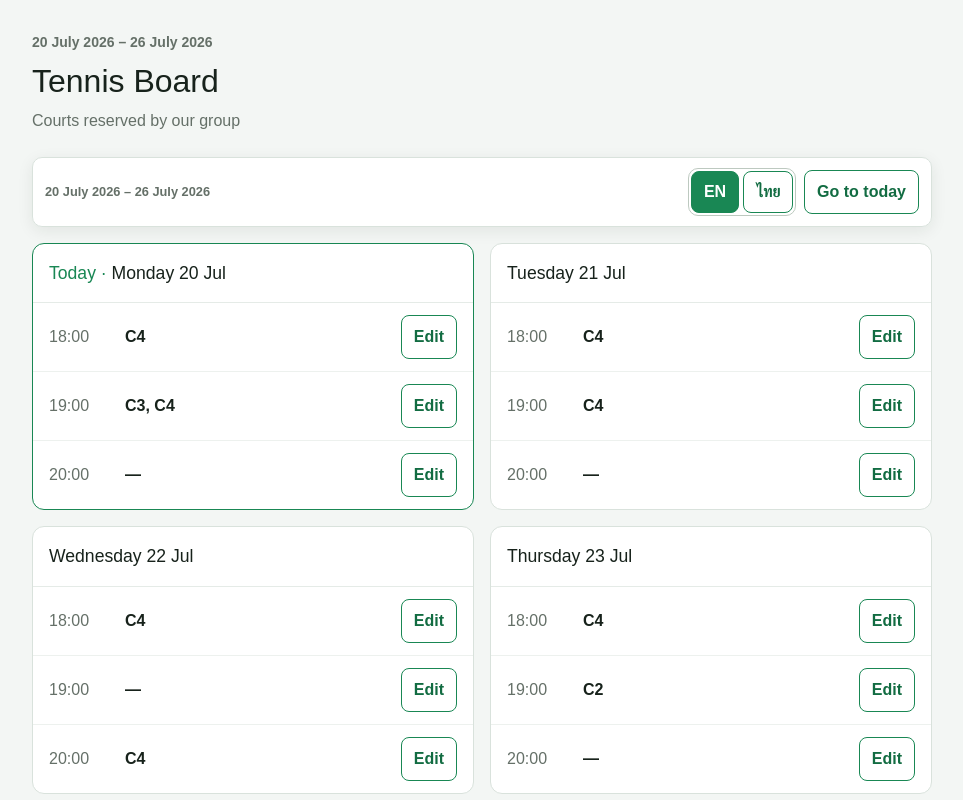
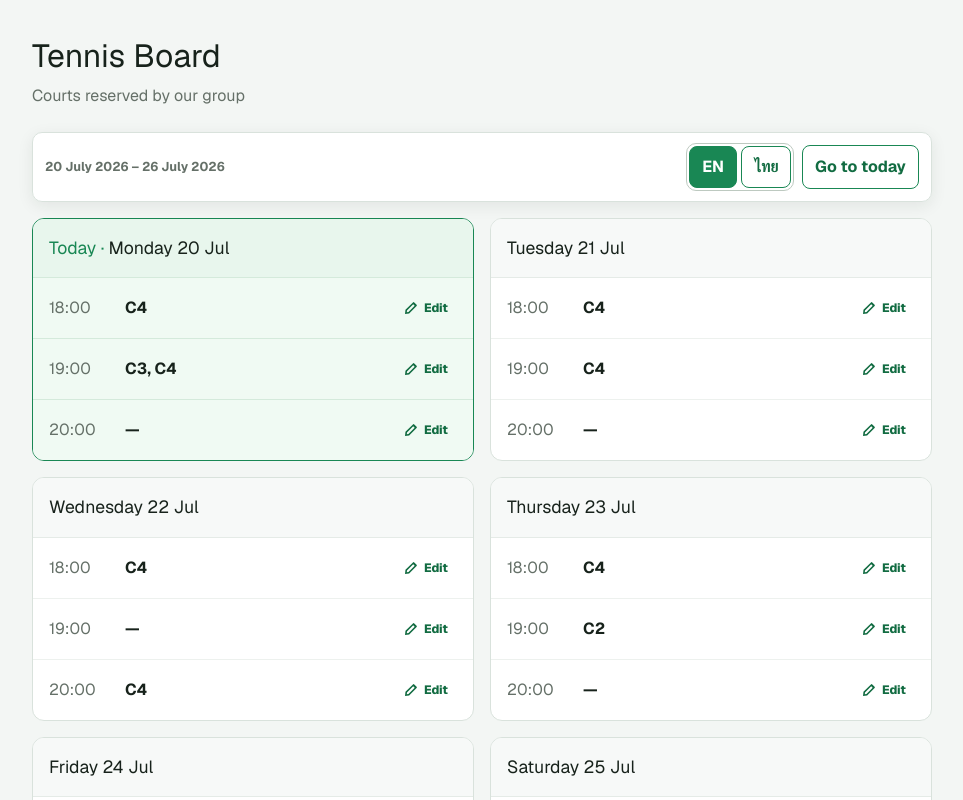
Before and after one commit to TERIOS000/tennisBoard, a Next.js app: page / in a window 1280 px wide. Shown: the top 800 px of the page, without its empty margins (158-1121 px from the left). Built offline with nearby package versions, Linux system fonts and the light colour scheme.

Commit message:
improve ui and color scheme

```diff
--- a/app/globals.css
+++ b/app/globals.css
@@ -8,7 +8,12 @@ body {
   margin: 0;
   background: #f3f6f4;
   color: #17221b;
-  font-family: Arial, Helvetica, sans-serif;
+  font-family: var(--font-geist-sans), Arial, Helvetica, sans-serif;
+}
+
+html[lang="th"] body {
+  font-family: var(--font-noto-sans-thai), var(--font-geist-sans), sans-serif;
+  letter-spacing: normal;
 }
 
 button,
@@ -36,18 +41,13 @@ button {
 }
 
 .board-header h1 {
-  margin: 4px 0;
+  margin: 0 0 4px;
   font-size: 2rem;
 }
 
 .board-header p {
   margin: 0;
   color: #657068;
-}
-
-.date-range {
-  font-size: 0.875rem;
-  font-weight: 700;
 }
 
 .language-switcher {
@@ -114,6 +114,10 @@ button {
   font-weight: 700;
 }
 
+.board-toolbar > button {
+  white-space: nowrap;
+}
+
 .toolbar-actions {
   display: flex;
   align-items: center;
@@ -145,12 +149,18 @@ button {
   margin: 0;
   padding: 16px;
   border-bottom: 1px solid #e5ebe7;
+  background: #f7f9f8;
   font-size: 1.1rem;
 }
 
 .day-card.today {
   border-color: #198754;
   scroll-margin-top: 76px;
+}
+
+.day-card.today h2 {
+  border-bottom-color: #d4eadb;
+  background: #e8f6ed;
 }
 
 .today-label {
@@ -175,10 +185,19 @@ button {
   border-bottom: 0;
 }
 
+.day-card.today .slot-row {
+  border-bottom-color: #d4eadb;
+  background: #f0faf3;
+}
+
+.day-card.today .slot-row:last-child {
+  border-bottom: 0;
+}
+
 .language-switcher button:focus-visible,
 .board-toolbar button:focus-visible,
 .edit-button:focus-visible,
-.qr-badge:focus-visible,
+.qr-action:focus-visible,
 .court-option:focus-visible,
 .slot-editor button:focus-visible,
 .slot-editor input:focus-visible,
@@ -205,20 +224,60 @@ button {
   color: #657068;
 }
 
-.qr-badge {
-  min-height: 32px;
-  padding: 2px 6px;
-  border: 0;
-  border-radius: 999px;
-  background: #e4f4e9;
-  color: #126c42;
-  font-size: 0.7rem;
-  font-weight: 800;
+.slot-actions {
+  display: flex;
+  align-items: center;
+  justify-content: flex-end;
+  flex-wrap: wrap;
+  gap: 6px;
 }
 
-.qr-badge:hover,
-.qr-badge:focus-visible {
-  background: #ccebd6;
+.qr-action,
+.edit-button {
+  display: inline-flex;
+  align-items: center;
+  justify-content: center;
+  gap: 5px;
+  min-height: 36px;
+  padding: 6px 8px;
+  border: 0;
+  border-radius: 8px;
+  background: transparent;
+  color: #126c42;
+  font-size: 0.76rem;
+  font-weight: 800;
+  white-space: nowrap;
+}
+
+.qr-action svg,
+.edit-button svg {
+  width: 16px;
+  height: 16px;
+  flex: 0 0 auto;
+  fill: currentColor;
+}
+
+.qr-action {
+  background: #e4f4e9;
+}
+
+.edit-button {
+  border: 1px solid transparent;
+  background: transparent;
+}
+
+.qr-action:hover,
+.qr-action:focus-visible,
+.edit-button:hover,
+.edit-button:focus-visible {
+  background: #d3eddb;
+}
+
+.court-option:hover:not(.selected),
+.gallery-card:hover,
+.qr-thumbnail:hover {
+  border-color: #72c596;
+  background-color: #eef8f1;
 }
 
 .dialog-backdrop {
@@ -426,6 +485,27 @@ button {
   white-space: nowrap;
 }
 
+.language-switcher button,
+.board-toolbar > button,
+.qr-action,
+.edit-button,
+.court-option,
+.gallery-card,
+.qr-thumbnail {
+  transition: background-color 150ms ease, border-color 150ms ease,
+    color 150ms ease, transform 150ms ease;
+}
+
+.language-switcher button:active,
+.board-toolbar > button:active,
+.qr-action:active,
+.edit-button:active,
+.court-option:active,
+.gallery-card:active,
+.qr-thumbnail:active {
+  transform: translateY(1px);
+}
+
 .qr-preview button,
 .editor-actions button {
   min-height: 44px;
@@ -579,6 +659,15 @@ button {
   }
 }
 
+@media (prefers-reduced-motion: reduce) {
+  *,
+  *::before,
+  *::after {
+    scroll-behavior: auto !important;
+    transition-duration: 0.01ms !important;
+  }
+}
+
 @media (max-width: 420px) {
   .board {
     width: min(100% - 20px, 900px);
@@ -613,9 +702,11 @@ button {
     grid-column: 2;
   }
 
-  .edit-button {
+  .slot-actions {
     grid-column: 3;
     grid-row: 1 / span 2;
+    align-items: flex-end;
+    flex-direction: column;
   }
 
   .slot-meta small {
--- a/app/layout.tsx
+++ b/app/layout.tsx
@@ -1,9 +1,14 @@
 import type { Metadata, Viewport } from "next";
-import { Geist, Geist_Mono } from "next/font/google";
+import { Geist, Geist_Mono, Noto_Sans_Thai } from "next/font/google";
 import "./globals.css";
 
 const geistSans = Geist({ variable: "--font-geist-sans", subsets: ["latin"] });
 const geistMono = Geist_Mono({ variable: "--font-geist-mono", subsets: ["latin"] });
+const notoSansThai = Noto_Sans_Thai({
+  variable: "--font-noto-sans-thai",
+  subsets: ["thai"],
+  weight: "variable",
+});
 
 export const metadata: Metadata = {
   title: "Tennis Board",
@@ -22,7 +27,10 @@ export const viewport: Viewport = {
 
 export default function RootLayout({ children }: Readonly<{ children: React.ReactNode }>) {
   return (
-    <html lang="en" className={`${geistSans.variable} ${geistMono.variable} h-full antialiased`}>
+    <html
+      lang="en"
+      className={`${geistSans.variable} ${geistMono.variable} ${notoSansThai.variable} h-full antialiased`}
+    >
       <body className="min-h-full flex flex-col">{children}</body>
     </html>
   );
--- a/app/page.tsx
+++ b/app/page.tsx
@@ -68,7 +68,7 @@ const copy = {
     qrImages: "Booking QR images (optional)",
     imageHelp: "JPEG, PNG, or WebP · maximum 5 MB each",
     selectedImages: "Selected QR images",
-    viewImages: (count: number) => `${count} QR`,
+    viewImages: (count: number) => `View ${count} QR`,
     viewNamedImage: (name: string) => `View ${name} larger`,
     remove: "Remove",
     removeImage: (name: string) => `Remove ${name}?`,
@@ -109,7 +109,7 @@ const copy = {
     qrImages: "รูป QR การจอง (ไม่บังคับ)",
     imageHelp: "JPEG, PNG หรือ WebP · ไม่เกิน 5 MB ต่อรูป",
     selectedImages: "รูป QR ที่เลือก",
-    viewImages: (count: number) => `${count} QR`,
+    viewImages: (count: number) => `ดู QR ${count} รูป`,
     viewNamedImage: (name: string) => `ดู ${name} แบบขยาย`,
     remove: "ลบ",
     removeImage: (name: string) => `ลบ ${name} หรือไม่`,
@@ -514,11 +514,52 @@ export default function Home() {
 
   const currentImage = lightbox?.images[lightbox.index];
 
+  function scrollToToday() {
+    todayRef.current?.scrollIntoView({ behavior: "smooth", block: "start" });
+  }
+
+  function renderCourts(slot: Slot) {
+    return slot.courts.length > 0 ? slot.courts.join(", ") : "—";
+  }
+
+  function renderSlotActions(day: Day, slot: Slot) {
+    const images = slot.qrImages ?? [];
+
+    return (
+      <span className="slot-actions">
+        {images.length > 0 && (
+          <button
+            className="qr-action"
+            type="button"
+            onClick={() =>
+              setGallery({ date: day.date, label: day.label, time: slot.time, images })
+            }
+          >
+            <svg viewBox="0 0 24 24" aria-hidden="true" focusable="false">
+              <path d="M4 5.5A1.5 1.5 0 0 1 5.5 4h13A1.5 1.5 0 0 1 20 5.5v13a1.5 1.5 0 0 1-1.5 1.5h-13A1.5 1.5 0 0 1 4 18.5v-13Zm2 11.7 3.4-3.4 2.3 2.3 3.8-4.6 2.5 3V6H6v11.2ZM9 11a2 2 0 1 0 0-4 2 2 0 0 0 0 4Z" />
+            </svg>
+            {t.viewImages(images.length)}
+          </button>
+        )}
+        <button
+          className="edit-button"
+          type="button"
+          onClick={() => openEditor(day, slot)}
+          aria-label={t.editLabel(day.label, slot.time)}
+        >
+          <svg viewBox="0 0 24 24" aria-hidden="true" focusable="false">
+            <path d="m16.9 3.6 3.5 3.5a1.4 1.4 0 0 1 0 2L9.2 20.3 3 21l.7-6.2L14.9 3.6a1.4 1.4 0 0 1 2 0ZM6 15.8l-.3 2.5 2.5-.3 9.3-9.3-2.2-2.2L6 15.8Z" />
+          </svg>
+          {t.edit}
+        </button>
+      </span>
+    );
+  }
+
   return (
     <main className="board">
       <header className="board-header">
         <div>
-          <p className="date-range">{formatDateRange(boardDays, language)}</p>
           <h1>{t.appName}</h1>
           <p>{t.subtitle}</p>
         </div>
@@ -545,7 +586,7 @@ export default function Home() {
             ไทย
           </button>
           </fieldset>
-          <button type="button" onClick={() => todayRef.current?.scrollIntoView({ behavior: "smooth" })}>
+          <button type="button" onClick={scrollToToday}>
             {t.todayShortcut}
           </button>
         </div>
@@ -563,39 +604,16 @@ export default function Home() {
               {day.label}
             </h2>
             <div className="slot-list">
-              {day.slots.map((slot) => {
-                const images = slot.qrImages ?? [];
-                return (
+              {day.slots.map((slot) => (
                   <div className="slot-row" key={slot.time}>
                     <time>{slot.time}</time>
-                    <span className="court-name">
-                      {slot.courts.length > 0 ? slot.courts.join(", ") : "—"}
-                    </span>
+                    <span className="court-name">{renderCourts(slot)}</span>
                     <span className="slot-meta">
-                      {images.length > 0 && (
-                        <button
-                          className="qr-badge"
-                          type="button"
-                          onClick={() =>
-                            setGallery({ date: day.date, label: day.label, time: slot.time, images })
-                          }
-                        >
-                          {t.viewImages(images.length)}
-                        </button>
-                      )}
                       {slot.updatedAt && <small>{t.updated(slot.updatedAt)}</small>}
                     </span>
-                    <button
-                      className="edit-button"
-                      type="button"
-                      onClick={() => openEditor(day, slot)}
-                      aria-label={t.editLabel(day.label, slot.time)}
-                    >
-                      {t.edit}
-                    </button>
+                    {renderSlotActions(day, slot)}
                   </div>
-                );
-              })}
+              ))}
             </div>
           </article>
         ))}
```
